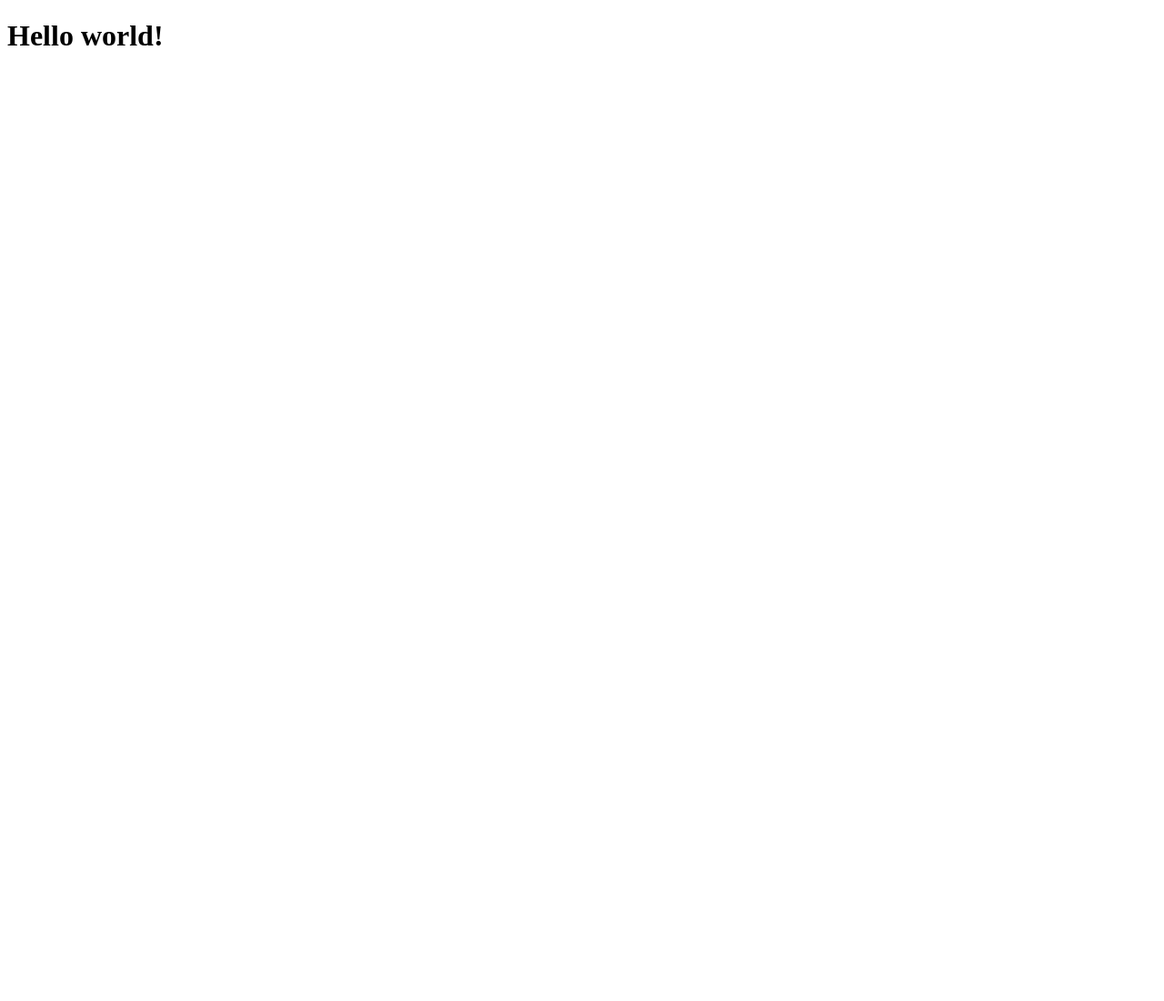
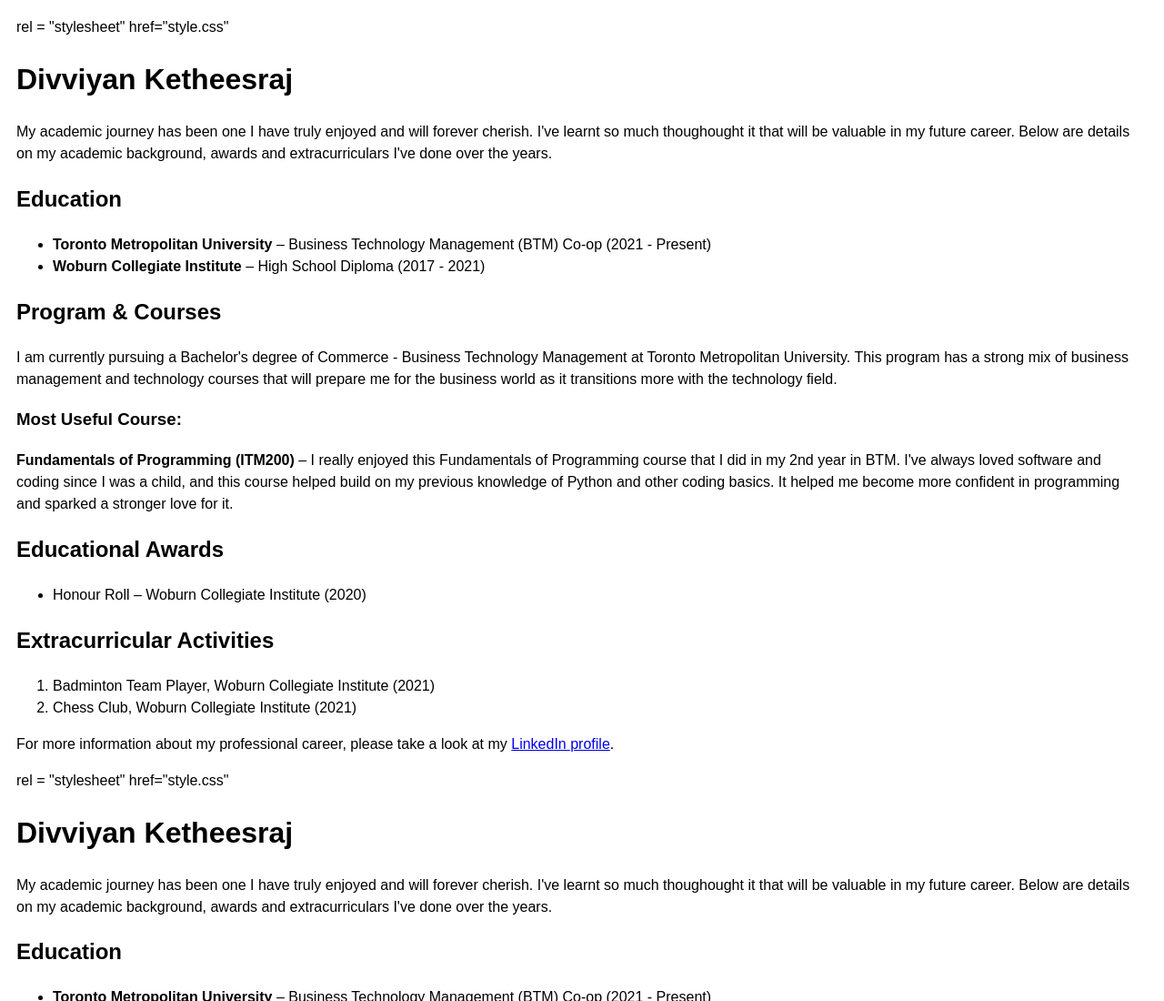
Before and after one commit to DivviyanK18/DivviyanK18.github.io, a plain HTML site: page index.html in a window 1280 px wide. Shown: the top 1100 px of the page at 91% size. Before the commit the page ends 800 px from the top, so only its background shows below. Drawn offline with Linux system fonts and the light colour scheme.

Commit message:
Update index.html

```diff
--- a/index.html
+++ b/index.html
@@ -1,11 +1,121 @@
+<Divviyan K Page>
 <!DOCTYPE html>
-<html>
-<html lang="en" xmlns="http://www.w3.org/1999/xhtml">
+<html lang="en">
+<link> rel = "stylesheet" href="style.css" <link>
 <head>
-    <meta charset="utf-8" />
-    <title>My first page</title>
+    <meta charset="UTF-8">
+    <meta name="viewport" content="width=device-width, initial-scale=1.0">
+    <title>Education - Divviyan Ketheesraj</title>
+    <style>
+        body {
+            font-family: Arial, sans-serif;
+            line-height: 1.5;
+            margin: 18px;
+        }
+
+    </style>
 </head>
 <body>
-    <h1> Hello world! </h1>
+
+    <header>
+        <h1>Divviyan Ketheesraj</h1>
+        <p>My academic journey has been one I have truly enjoyed and will forever cherish. I've learnt so much thoughought it that will be valuable in my future career. Below are details on my academic background, awards and extracurriculars I've done over the years.</p>
+    </header>
+
+    <section>
+        <h2>Education</h2>
+        <ul>
+            <li><strong>Toronto Metropolitan University</strong> – Business Technology Management (BTM) Co-op (2021 - Present)</li>
+            <li><strong>Woburn Collegiate Institute</strong> – High School Diploma (2017 - 2021)</li>
+        </ul>
+    </section>
+
+    <section>
+        <h2>Program & Courses</h2>
+        <p>I am currently pursuing a Bachelor's degree of Commerce - Business Technology Management at Toronto Metropolitan University. This program has a strong mix of business management and technology courses that will prepare me for the business world as it transitions more with the technology field.</p>
+
+        <h3>Most Useful Course:</h3>
+        <p><strong>Fundamentals of Programming (ITM200)</strong> – I really enjoyed this Fundamentals of Programming course that I did in my 2nd year in BTM. I've always loved software and coding since I was a child, and this course helped build on my previous knowledge of Python and other coding basics. It helped me become more confident in programming and sparked a stronger love for it.</p>
+    </section>
+
+    <section>
+        <h2>Educational Awards</h2>
+        <ul>
+            <li>Honour Roll – Woburn Collegiate Institute (2020)</li>
+        </ul>
+    </section>
+
+    <section>
+        <h2>Extracurricular Activities</h2>
+        <ol>
+            <li>Badminton Team Player, Woburn Collegiate Institute (2021) </li>
+            <li>Chess Club, Woburn Collegiate Institute (2021) </li>
+        </ol>
+    </section>
+
+    <footer>
+        <p>For more information about my professional career, please take a look at my <a href="https://www.linkedin.com/in/divviyan-ketheesraj" target="_blank">LinkedIn profile</a>.</p>
+    </footer>
+
+</body>
+</html><Divviyan K Page>
+<!DOCTYPE html>
+<html lang="en">
+<link> rel = "stylesheet" href="style.css" <link>
+<head>
+    <meta charset="UTF-8">
+    <meta name="viewport" content="width=device-width, initial-scale=1.0">
+    <title>Education - Divviyan Ketheesraj</title>
+    <style>
+        body {
+            font-family: Arial, sans-serif;
+            line-height: 1.5;
+            margin: 18px;
+        }
+
+    </style>
+</head>
+<body>
+
+    <header>
+        <h1>Divviyan Ketheesraj</h1>
+        <p>My academic journey has been one I have truly enjoyed and will forever cherish. I've learnt so much thoughought it that will be valuable in my future career. Below are details on my academic background, awards and extracurriculars I've done over the years.</p>
+    </header>
+
+    <section>
+        <h2>Education</h2>
+        <ul>
+            <li><strong>Toronto Metropolitan University</strong> – Business Technology Management (BTM) Co-op (2021 - Present)</li>
+            <li><strong>Woburn Collegiate Institute</strong> – High School Diploma (2017 - 2021)</li>
+        </ul>
+    </section>
+
+    <section>
+        <h2>Program & Courses</h2>
+        <p>I am currently pursuing a Bachelor's degree of Commerce - Business Technology Management at Toronto Metropolitan University. This program has a strong mix of business management and technology courses that will prepare me for the business world as it transitions more with the technology field.</p>
+
+        <h3>Most Useful Course:</h3>
+        <p><strong>Fundamentals of Programming (ITM200)</strong> – I really enjoyed this Fundamentals of Programming course that I did in my 2nd year in BTM. I've always loved software and coding since I was a child, and this course helped build on my previous knowledge of Python and other coding basics. It helped me become more confident in programming and sparked a stronger love for it.</p>
+    </section>
+
+    <section>
+        <h2>Educational Awards</h2>
+        <ul>
+            <li>Honour Roll – Woburn Collegiate Institute (2020)</li>
+        </ul>
+    </section>
+
+    <section>
+        <h2>Extracurricular Activities</h2>
+        <ol>
+            <li>Badminton Team Player, Woburn Collegiate Institute (2021) </li>
+            <li>Chess Club, Woburn Collegiate Institute (2021) </li>
+        </ol>
+    </section>
+
+    <footer>
+        <p>For more information about my professional career, please take a look at my <a href="https://www.linkedin.com/in/divviyan-ketheesraj" target="_blank">LinkedIn profile</a>.</p>
+    </footer>
+
 </body>
 </html>
```
